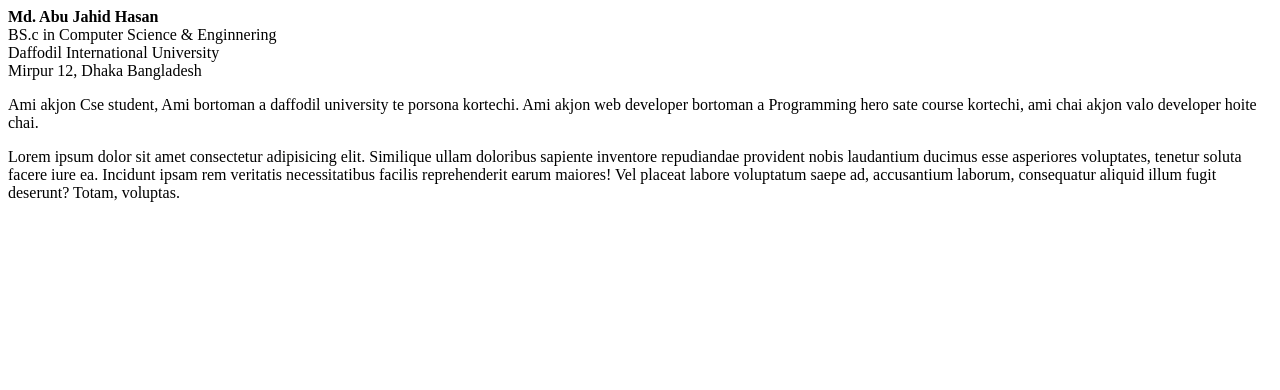
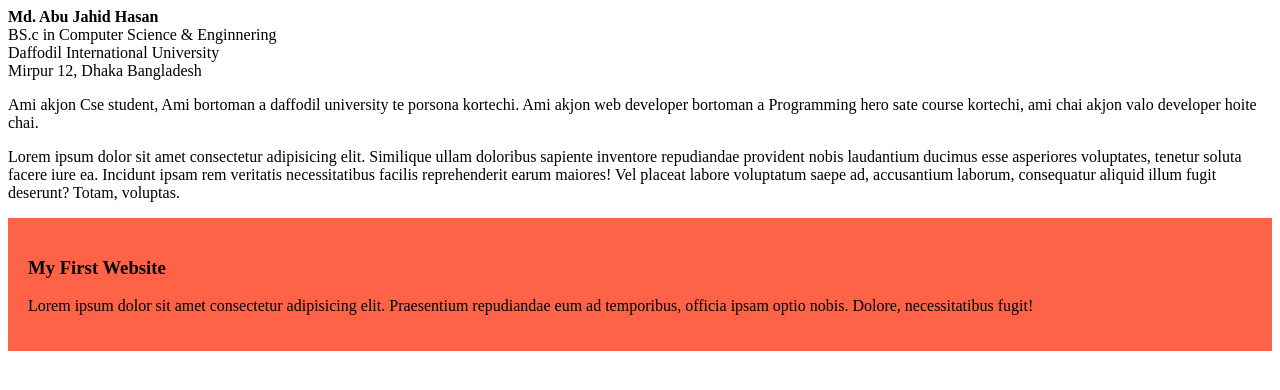
Before and after one commit to dev-abu-jahid/Programming-Hero-HTML, a plain HTML site: page 001_HTML_Environment_Setup/index.html in a window 1280 px wide. Drawn offline with Linux system fonts and the light colour scheme.

Commit message:
added the blog me

```diff
--- /dev/null
+++ b/001_HTML_Environment_Setup/Styles/blog.css
@@ -0,0 +1,4 @@
+div {
+  background-color: tomato;
+  padding: 20px;
+}
--- a/001_HTML_Environment_Setup/index.html
+++ b/001_HTML_Environment_Setup/index.html
@@ -5,6 +5,7 @@
   <meta charset="UTF-8">
   <meta name="viewport" content="width=device-width, initial-scale=1.0">
   <title>My First Website</title>
+  <link rel="stylesheet" href="styles/blog.css">
 </head>
 <strong>Md. Abu Jahid Hasan</strong> <br>
 BS.c in Computer Science & Enginnering <br>
@@ -21,7 +22,10 @@ Mirpur 12, Dhaka Bangladesh
 </p>
 
 <body>
-
+<div>
+  <h3>My First Website</h3>
+  <p>Lorem ipsum dolor sit amet consectetur adipisicing elit. Praesentium repudiandae eum ad temporibus, officia ipsam optio nobis. Dolore, necessitatibus fugit!</p>
+</div>
 </body>
 
 </html>
```
